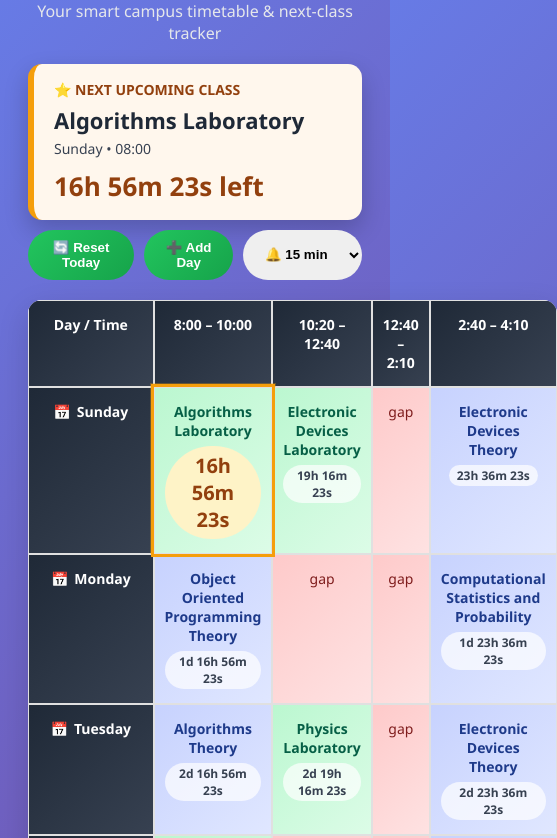
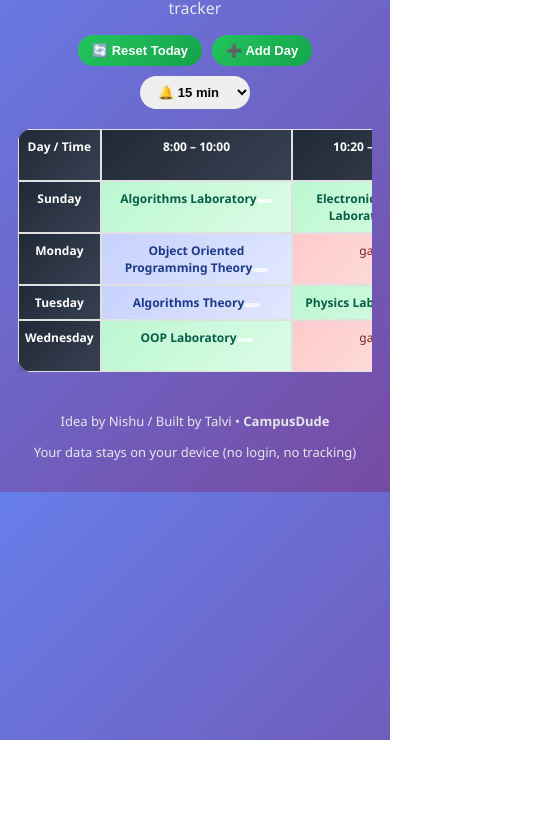
Before and after one commit to takiahmed24/CampusDude, a plain HTML site: page index.html in a window 390 px wide. Shown: the part 104-942 px from the top of the page, 557 px wide, since content can reach past the window. After the commit the page ends 844 px from the top, so only its background shows below. Drawn offline with Linux system fonts and the light colour scheme.

Commit message:
Update index.html

```diff
--- a/index.html
+++ b/index.html
@@ -4,6 +4,7 @@
   <meta charset="UTF-8" />
   <meta name="viewport" content="width=device-width, initial-scale=1.0" />
   <title>CampusDude • Smart Class Routine</title>
+
   <style>
     body {
       font-family: 'Segoe UI', Tahoma, Geneva, Verdana, sans-serif;
@@ -11,12 +12,17 @@
       padding: 20px;
       color: #333;
     }
-    h1 { text-align: center; color: #fff; }
 
-    /* Next class card */
+    h1 {
+      text-align: center;
+      color: #fff;
+      font-size: 32px;
+    }
+
+    /* NEXT CLASS CARD */
     #nextClassCard {
       max-width: 650px;
-      margin: 20px auto 10px auto;
+      margin: 20px auto;
       background: #fff7ed;
       border-left: 6px solid #f59e0b;
       border-radius: 14px;
@@ -24,21 +30,72 @@
       box-shadow: 0 10px 25px rgba(0,0,0,0.2);
       display: none;
     }
-    #nextClassTitle { font-size: 14px; font-weight: 700; color: #92400e; }
-    #nextClassName { font-size: 22px; font-weight: 800; margin-top: 6px; color: #1f2937; }
-    #nextClassMeta { font-size: 14px; margin-top: 4px; color: #374151; }
-    #nextClassCountdown { font-size: 26px; font-weight: 800; margin-top: 10px; color: #92400e; }
+
+    #nextClassTitle {
+      font-size: 14px;
+      font-weight: 700;
+      color: #92400e;
+    }
+
+    #nextClassName {
+      font-size: 22px;
+      font-weight: 800;
+      margin-top: 6px;
+      color: #1f2937;
+    }
+
+    #nextClassMeta {
+      font-size: 14px;
+      margin-top: 4px;
+      color: #374151;
+    }
+
+    #nextClassCountdown {
+      font-size: 26px;
+      font-weight: 800;
+      margin-top: 10px;
+      color: #92400e;
+    }
+
+    /* CONTROLS */
+    .controls {
+      display: flex;
+      justify-content: center;
+      gap: 10px;
+      margin-top: 10px;
+      flex-wrap: wrap;
+    }
+
+    button, select {
+      padding: 10px 18px;
+      border: none;
+      border-radius: 999px;
+      font-weight: 600;
+      cursor: pointer;
+    }
+
+    button {
+      background: linear-gradient(135deg, #22c55e, #16a34a);
+      color: #fff;
+    }
+
+    /* TABLE WRAPPER (important for mobile) */
+    .table-wrapper {
+      overflow-x: auto;
+      margin-top: 20px;
+    }
 
     table {
       border-collapse: separate;
       border-spacing: 0;
       width: 100%;
+      min-width: 700px;
       background: #ffffffee;
-      margin-top: 20px;
       border-radius: 14px;
       overflow: hidden;
       box-shadow: 0 10px 30px rgba(0,0,0,0.15);
     }
+
     th, td {
       border: 1px solid #e0e0e0;
       padding: 14px 10px;
@@ -46,55 +103,104 @@
       font-size: 14px;
       vertical-align: top;
     }
+
     th {
       background: linear-gradient(135deg, #1f2937, #374151);
       color: #fff;
+    }
+
+    td[contenteditable] {
+      cursor: text;
+    }
+
+    .class {
+      background: linear-gradient(135deg, #c7d2fe, #e0e7ff);
+      color: #1e3a8a;
       font-weight: 600;
     }
-    .day-name { display: flex; justify-content: center; gap: 6px; align-items: center; }
-    .calendar { font-size: 14px; }
-    td[contenteditable] { cursor: text; }
 
-    .class { background: linear-gradient(135deg, #c7d2fe, #e0e7ff); color: #1e3a8a; font-weight: 600; }
-    .lab { background: linear-gradient(135deg, #bbf7d0, #dcfce7); color: #065f46; font-weight: 600; }
-    .gap { background: linear-gradient(135deg, #fecaca, #fee2e2); color: #7f1d1d; }
+    .lab {
+      background: linear-gradient(135deg, #bbf7d0, #dcfce7);
+      color: #065f46;
+      font-weight: 600;
+    }
+
+    .gap {
+      background: linear-gradient(135deg, #fecaca, #fee2e2);
+      color: #7f1d1d;
+    }
 
     .cell-countdown {
       font-size: 12px;
       margin-top: 6px;
-      color: #374151;
       background: rgba(255,255,255,0.7);
       border-radius: 999px;
       display: inline-block;
       padding: 2px 8px;
     }
+
     .next-countdown {
-      font-size: 20px;
+      font-size: 18px;
       font-weight: 800;
       background: #fef3c7;
       color: #92400e;
       padding: 6px 14px;
     }
+
     .next-class {
       outline: 3px solid #f59e0b;
       box-shadow: 0 0 0 4px rgba(245,158,11,0.3);
     }
 
-    .controls { display: flex; justify-content: center; gap: 10px; margin-top: 10px; }
-    button, select {
-      padding: 10px 18px;
-      border: none;
-      border-radius: 999px;
-      font-weight: 600;
+    footer {
+      margin-top: 40px;
+      text-align: center;
+      color: #e5e7eb;
+      font-size: 13px;
     }
-    button { background: linear-gradient(135deg, #22c55e, #16a34a); color: #fff; cursor: pointer; }
+
+    /* 📱 MOBILE FIX */
+    @media (max-width: 768px) {
+      body {
+        padding: 10px;
+      }
+
+      h1 {
+        font-size: 26px;
+      }
+
+      #nextClassName {
+        font-size: 18px;
+      }
+
+      #nextClassCountdown {
+        font-size: 20px;
+      }
+
+      th, td {
+        padding: 8px 6px;
+        font-size: 12px;
+      }
+
+      .cell-countdown {
+        font-size: 11px;
+      }
+
+      button, select {
+        padding: 8px 14px;
+        font-size: 13px;
+      }
+    }
   </style>
 </head>
+
 <body>
 
-<h1>🎓 CampusDude</h1><p style="text-align:center;color:#e5e7eb;margin-top:-10px;">Your smart campus timetable & next‑class tracker</p>
+<h1>🎓 CampusDude</h1>
+<p style="text-align:center;color:#e5e7eb;margin-top:-10px;">
+  Your smart campus timetable & next-class tracker
+</p>
 
-<!-- Pinned Next Class Card -->
 <div id="nextClassCard">
   <div id="nextClassTitle">⭐ NEXT UPCOMING CLASS</div>
   <div id="nextClassName"></div>
@@ -112,6 +218,7 @@
   </select>
 </div>
 
+<div class="table-wrapper">
 <table id="routineTable">
   <tr>
     <th>Day / Time</th>
@@ -122,7 +229,7 @@
   </tr>
 
   <tr>
-    <th><span class="day-name"><span class="calendar">📅</span>Sunday</span></th>
+    <th>Sunday</th>
     <td contenteditable class="lab">Algorithms Laboratory<div class="cell-countdown"></div></td>
     <td contenteditable class="lab">Electronic Devices Laboratory<div class="cell-countdown"></div></td>
     <td contenteditable class="gap">gap</td>
@@ -130,7 +237,7 @@
   </tr>
 
   <tr>
-    <th><span class="day-name"><span class="calendar">📅</span>Monday</span></th>
+    <th>Monday</th>
     <td contenteditable class="class">Object Oriented Programming Theory<div class="cell-countdown"></div></td>
     <td contenteditable class="gap">gap</td>
     <td contenteditable class="gap">gap</td>
@@ -138,7 +245,7 @@
   </tr>
 
   <tr>
-    <th><span class="day-name"><span class="calendar">📅</span>Tuesday</span></th>
+    <th>Tuesday</th>
     <td contenteditable class="class">Algorithms Theory<div class="cell-countdown"></div></td>
     <td contenteditable class="lab">Physics Laboratory<div class="cell-countdown"></div></td>
     <td contenteditable class="gap">gap</td>
@@ -146,127 +253,19 @@
   </tr>
 
   <tr>
-    <th><span class="day-name"><span class="calendar">📅</span>Wednesday</span></th>
-    <td contenteditable class="lab">Object Oriented Programming Laboratory<div class="cell-countdown"></div></td>
+    <th>Wednesday</th>
+    <td contenteditable class="lab">OOP Laboratory<div class="cell-countdown"></div></td>
     <td contenteditable class="gap">gap</td>
     <td contenteditable class="gap">gap</td>
     <td contenteditable class="class">Computational Statistics and Probability<div class="cell-countdown"></div></td>
   </tr>
 </table>
+</div>
 
-<script>
-const classTimes = ['08:00','10:20','12:40','14:40'];
-const weekdays = ['Sunday','Monday','Tuesday','Wednesday','Thursday','Friday','Saturday'];
-let notifyBeforeMinutes = Number(localStorage.getItem('notifyBeforeMinutes')) || 15;
-let notified = false;
-
-const select = document.getElementById('notifyTime');
-select.value = notifyBeforeMinutes;
-select.onchange = () => {
-  notifyBeforeMinutes = Number(select.value);
-  localStorage.setItem('notifyBeforeMinutes', notifyBeforeMinutes);
-  notified = false;
-};
-
-function addDay() {
-  const name = prompt('Enter any day name:');
-  if (!name) return;
-  const isReal = weekdays.includes(name);
-  const icon = isReal ? '📅' : '📝';
-  const row = document.createElement('tr');
-  row.innerHTML = `
-    <th><span class="day-name"><span class="calendar">${icon}</span>${name}</span></th>
-    <td contenteditable class="gap">gap</td>
-    <td contenteditable class="gap">gap</td>
-    <td contenteditable class="gap">gap</td>
-    <td contenteditable class="gap">gap</td>`;
-  document.getElementById('routineTable').appendChild(row);
-}
-
-function resetToday() {
-  const today = new Date().toLocaleDateString('en-US',{weekday:'long'});
-  document.querySelectorAll('#routineTable tr').forEach((row,i)=>{
-    if(i===0) return;
-    if(row.cells[0].innerText.includes(today)){
-      for(let j=1;j<row.cells.length;j++){
-        row.cells[j].innerText='gap';
-        row.cells[j].className='gap';
-      }
-    }
-  });
-}
-
-function updateCountdown(){
-  const now=new Date();
-  let nextCell=null; let nextDiff=null; let nextMeta=null;
-
-  document.querySelectorAll('.cell-countdown').forEach(c=>c.classList.remove('next-countdown'));
-  document.querySelectorAll('td').forEach(td=>td.classList.remove('next-class'));
-
-  document.querySelectorAll('#routineTable tr').forEach((row,i)=>{
-    if(i===0) return;
-    const dayText=row.cells[0].innerText.replace('📅','').replace('📝','').trim();
-    const dayIndex=weekdays.indexOf(dayText);
-
-    row.querySelectorAll('td').forEach((cell,cIdx)=>{
-      const cd=cell.querySelector('.cell-countdown');
-      if(!cd||cell.innerText.includes('gap')||dayIndex===-1) return;
-
-      let target=new Date(now);
-      let diffDay=dayIndex-now.getDay();
-      if(diffDay<0) diffDay+=7;
-      target.setDate(now.getDate()+diffDay);
-      const [h,m]=classTimes[cIdx].split(':');
-      target.setHours(h,m,0,0);
-
-      const diff=target-now;
-      if(diff<=0){cd.innerText='Passed'; return;}
-
-      if(nextDiff===null||diff<nextDiff){
-        nextDiff=diff;
-        nextCell=cell;
-        nextMeta={ name: cell.childNodes[0].nodeValue.trim(), day: dayText, time: classTimes[cIdx] };
-      }
-
-      const d=Math.floor(diff/86400000);
-      const hh=Math.floor(diff/3600000)%24;
-      const mm=Math.floor(diff/60000)%60;
-      const ss=Math.floor(diff/1000)%60;
-      cd.innerText=`${d?d+'d ':''}${hh}h ${mm}m ${ss}s`;
-
-      if(diff<notifyBeforeMinutes*60000 && !notified && Notification.permission==='granted'){
-        new Notification('Upcoming Class',{body:nextMeta.name});
-        notified=true;
-      }
-    });
-  });
-
-  const card=document.getElementById('nextClassCard');
-  if(nextCell && nextMeta){
-    nextCell.classList.add('next-class');
-    nextCell.querySelector('.cell-countdown')?.classList.add('next-countdown');
-
-    card.style.display='block';
-    document.getElementById('nextClassName').innerText=nextMeta.name;
-    document.getElementById('nextClassMeta').innerText=`${nextMeta.day} • ${nextMeta.time}`;
-
-    const d=Math.floor(nextDiff/86400000);
-    const hh=Math.floor(nextDiff/3600000)%24;
-    const mm=Math.floor(nextDiff/60000)%60;
-    const ss=Math.floor(nextDiff/1000)%60;
-    document.getElementById('nextClassCountdown').innerText=
-      `${d?d+'d ':''}${hh}h ${mm}m ${ss}s left`;
-  } else {
-    card.style.display='none';
-  }
-}
-
-if('Notification' in window) Notification.requestPermission();
-setInterval(updateCountdown,1000);
-</script>
-<footer style="margin-top:40px;text-align:center;color:#e5e7eb;font-size:13px;">
-  <p>Idea by Nishu/Built by Talvi • <strong>CampusDude</strong></p>
+<footer>
+  <p>Idea by Nishu / Built by Talvi • <strong>CampusDude</strong></p>
   <p>Your data stays on your device (no login, no tracking)</p>
 </footer>
+
 </body>
 </html>
```
